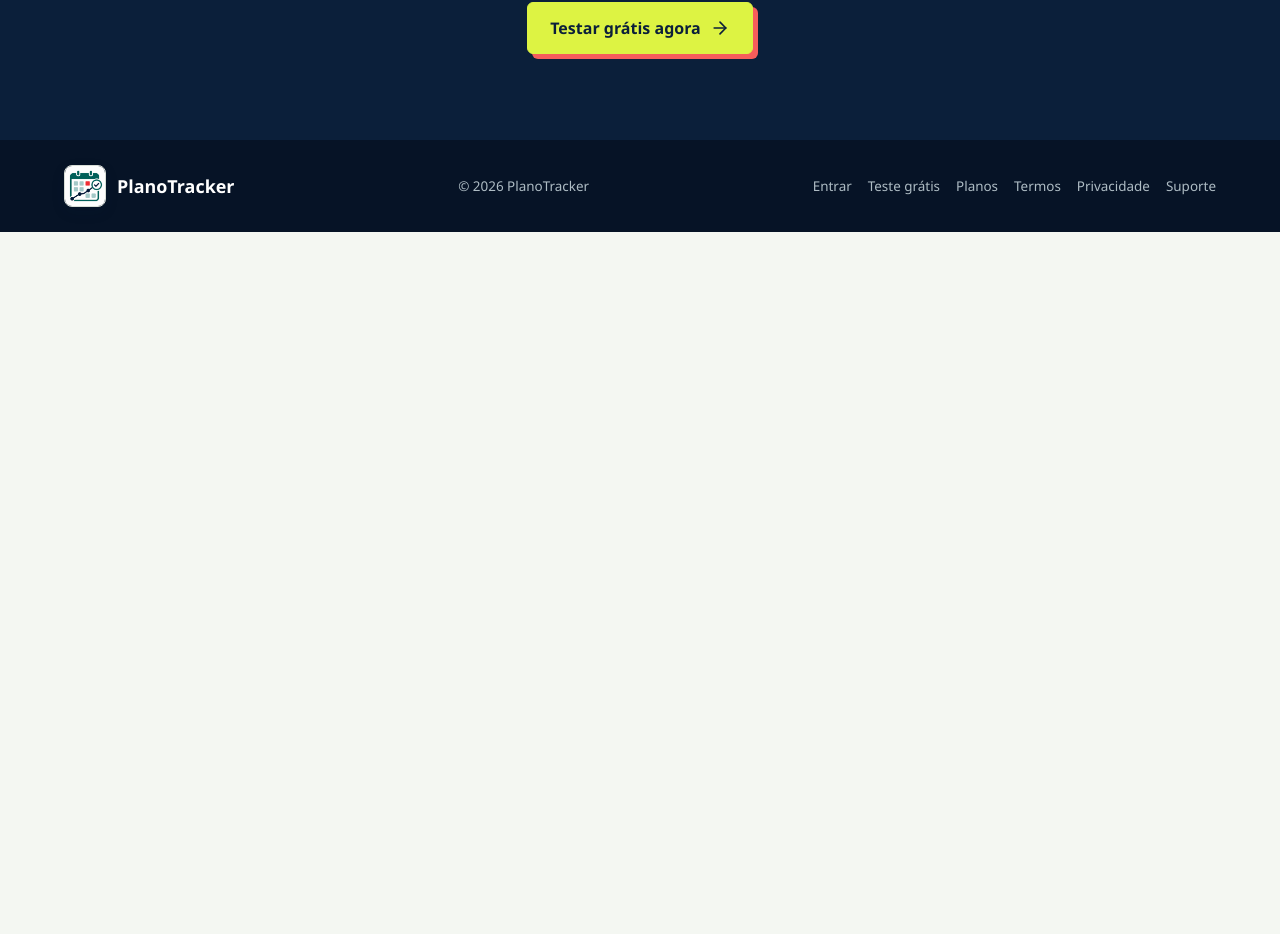
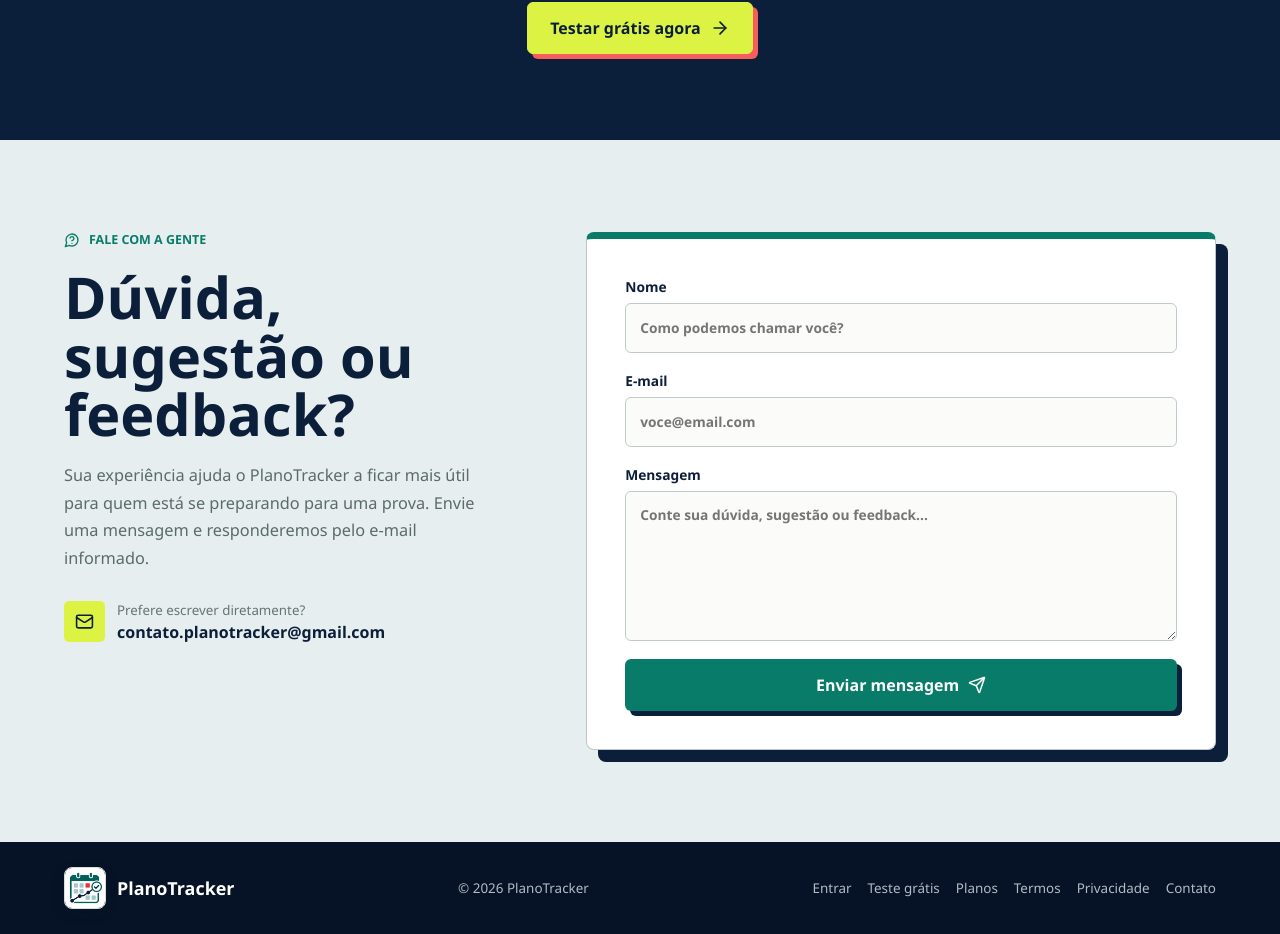
Before and after one commit to GPorts/PlanoTrack, a Next.js app: page / in a window 1280 px wide. Shown: the part 7800-8734 px from the top of the page. Before the commit the page ends 8032 px from the top, so only its background shows below. Built offline with nearby package versions, Linux system fonts and the light colour scheme.

Commit message:
Adiciona formulario de contato ao site

```diff
--- /dev/null
+++ b/app/api/contact/route.ts
@@ -0,0 +1,98 @@
+import { NextResponse } from "next/server";
+import { z } from "zod";
+import { getEnv } from "@/lib/env";
+
+const contactSchema = z.object({
+  name: z.string().trim().min(2).max(80),
+  email: z.string().trim().email().max(254),
+  message: z.string().trim().min(10).max(2000),
+  website: z.string().max(200).optional()
+});
+
+const rateLimitWindow = 10 * 60 * 1000;
+const rateLimitMaximum = 5;
+const requestsByIp = new Map<string, number[]>();
+
+export async function POST(request: Request) {
+  const ip = request.headers.get("x-forwarded-for")?.split(",")[0]?.trim() || "unknown";
+  if (isRateLimited(ip)) {
+    return NextResponse.json({ error: "Muitas mensagens enviadas. Aguarde alguns minutos e tente novamente." }, { status: 429 });
+  }
+
+  let body: unknown;
+  try {
+    body = await request.json();
+  } catch {
+    return NextResponse.json({ error: "Não foi possível ler a mensagem." }, { status: 400 });
+  }
+
+  const parsed = contactSchema.safeParse(body);
+  if (!parsed.success) {
+    return NextResponse.json({ error: "Preencha nome, e-mail válido e uma mensagem com pelo menos 10 caracteres." }, { status: 400 });
+  }
+
+  // Bots costumam preencher campos invisíveis. A resposta neutra evita novas tentativas.
+  if (parsed.data.website) return NextResponse.json({ ok: true });
+
+  const resendKey = getEnv("RESEND_API_KEY");
+  const from = getEnv("NOTIFICATION_FROM_EMAIL");
+  const destination = getEnv("NOTIFICATION_REPLY_TO_EMAIL") || "contato.planotracker@gmail.com";
+  if (!resendKey || !from) {
+    return NextResponse.json({ error: "O canal de contato está temporariamente indisponível." }, { status: 503 });
+  }
+
+  const response = await fetch("https://api.resend.com/emails", {
+    method: "POST",
+    headers: {
+      Authorization: `Bearer ${resendKey}`,
+      "Content-Type": "application/json"
+    },
+    body: JSON.stringify({
+      from,
+      to: [destination],
+      reply_to: parsed.data.email,
+      subject: `Novo contato pelo site - ${parsed.data.name.replace(/[\r\n]+/g, " ")}`,
+      html: contactEmailHtml(parsed.data)
+    })
+  });
+
+  if (!response.ok) {
+    return NextResponse.json({ error: "Não foi possível enviar agora. Tente novamente em alguns instantes." }, { status: 502 });
+  }
+
+  registerRequest(ip);
+  return NextResponse.json({ ok: true });
+}
+
+function isRateLimited(ip: string) {
+  const cutoff = Date.now() - rateLimitWindow;
+  const recent = (requestsByIp.get(ip) || []).filter((timestamp) => timestamp > cutoff);
+  requestsByIp.set(ip, recent);
+  return recent.length >= rateLimitMaximum;
+}
+
+function registerRequest(ip: string) {
+  requestsByIp.set(ip, [...(requestsByIp.get(ip) || []), Date.now()]);
+}
+
+function contactEmailHtml(data: { name: string; email: string; message: string }) {
+  return `
+    <div style="font-family:Arial,sans-serif;color:#0b1f3a;line-height:1.6;max-width:640px">
+      <h1 style="font-size:24px">Novo contato pelo PlanoTracker</h1>
+      <p><strong>Nome:</strong> ${escapeHtml(data.name)}</p>
+      <p><strong>E-mail:</strong> ${escapeHtml(data.email)}</p>
+      <p><strong>Mensagem:</strong></p>
+      <div style="white-space:pre-wrap;border-left:4px solid #087c68;padding:12px 16px;background:#f3f6f1">${escapeHtml(data.message)}</div>
+    </div>
+  `;
+}
+
+function escapeHtml(value: string) {
+  return value.replace(/[&<>"']/g, (character) => ({
+    "&": "&amp;",
+    "<": "&lt;",
+    ">": "&gt;",
+    '"': "&quot;",
+    "'": "&#039;"
+  })[character] || character);
+}
--- /dev/null
+++ b/app/contact-form.tsx
@@ -0,0 +1,77 @@
+"use client";
+
+import { useState } from "react";
+import { CheckCircle2, Send } from "lucide-react";
+
+type FormState = "idle" | "sending" | "success" | "error";
+
+export function ContactForm() {
+  const [state, setState] = useState<FormState>("idle");
+  const [message, setMessage] = useState("");
+
+  async function submit(event: React.FormEvent<HTMLFormElement>) {
+    event.preventDefault();
+    const form = event.currentTarget;
+    const fields = new FormData(form);
+
+    setState("sending");
+    setMessage("");
+
+    try {
+      const response = await fetch("/api/contact", {
+        method: "POST",
+        headers: { "Content-Type": "application/json" },
+        body: JSON.stringify({
+          name: fields.get("name"),
+          email: fields.get("email"),
+          message: fields.get("message"),
+          website: fields.get("website")
+        })
+      });
+      const data = await response.json();
+
+      if (!response.ok) {
+        setState("error");
+        setMessage(data.error || "Não foi possível enviar a mensagem.");
+        return;
+      }
+
+      form.reset();
+      setState("success");
+      setMessage("Mensagem enviada. Obrigado por falar com a gente!");
+    } catch {
+      setState("error");
+      setMessage("Não foi possível conectar. Verifique sua internet e tente novamente.");
+    }
+  }
+
+  return (
+    <form className="contact-form" onSubmit={submit}>
+      <label>
+        Nome
+        <input name="name" type="text" autoComplete="name" maxLength={80} placeholder="Como podemos chamar você?" required />
+      </label>
+      <label>
+        E-mail
+        <input name="email" type="email" autoComplete="email" maxLength={254} placeholder="voce@email.com" required />
+      </label>
+      <label>
+        Mensagem
+        <textarea name="message" minLength={10} maxLength={2000} rows={6} placeholder="Conte sua dúvida, sugestão ou feedback..." required />
+      </label>
+      <label className="contact-honeypot" aria-hidden="true">
+        Site
+        <input name="website" type="text" tabIndex={-1} autoComplete="off" />
+      </label>
+      {message ? (
+        <div className={`contact-form-message ${state}`} role="status">
+          {state === "success" ? <CheckCircle2 size={18} /> : null}
+          {message}
+        </div>
+      ) : null}
+      <button className="sales-button" type="submit" disabled={state === "sending"}>
+        {state === "sending" ? "Enviando..." : <>Enviar mensagem <Send size={18} /></>}
+      </button>
+    </form>
+  );
+}
--- a/app/page.tsx
+++ b/app/page.tsx
@@ -15,6 +15,7 @@ import {
   ListChecks,
   ListRestart,
   LockKeyhole,
+  Mail,
   MessageCircleQuestion,
   Newspaper,
   Route,
@@ -23,6 +24,7 @@ import {
   Target,
   Upload
 } from "lucide-react";
+import { ContactForm } from "./contact-form";
 
 const checkoutLinks = {
   monthly: "https://pay.cakto.com.br/eyeihqu_955621",
@@ -508,6 +510,22 @@ export default function HomePage() {
         <Link className="sales-button" href="/login?mode=signup&trial=1">Testar grátis agora <ArrowRight size={20} /></Link>
       </section>
 
+      <section className="sales-section contact-section" id="contact">
+        <div className="contact-copy">
+          <p className="sales-kicker"><MessageCircleQuestion size={16} /> Fale com a gente</p>
+          <h2>Dúvida, sugestão ou feedback?</h2>
+          <p>
+            Sua experiência ajuda o PlanoTracker a ficar mais útil para quem está se preparando para uma prova. Envie
+            uma mensagem e responderemos pelo e-mail informado.
+          </p>
+          <a className="contact-email" href="mailto:contato.planotracker@gmail.com">
+            <Mail size={19} />
+            <span><small>Prefere escrever diretamente?</small><strong>contato.planotracker@gmail.com</strong></span>
+          </a>
+        </div>
+        <ContactForm />
+      </section>
+
       <footer className="sales-footer">
         <Link className="sales-brand footer-brand" href="/">
           <img src="/plano-tracker.png" alt="" aria-hidden="true" />
@@ -520,7 +538,7 @@ export default function HomePage() {
           <a href="#pricing">Planos</a>
           <Link href="/termos">Termos</Link>
           <Link href="/privacidade">Privacidade</Link>
-          <a href="mailto:contato.planotracker@gmail.com">Suporte</a>
+          <a href="#contact">Contato</a>
         </nav>
       </footer>
     </main>
--- a/app/visual-refresh.css
+++ b/app/visual-refresh.css
@@ -1453,6 +1453,150 @@ textarea:focus {
   background: var(--lime);
   color: var(--navy);
   box-shadow: 5px 5px 0 var(--coral);
+}
+
+.contact-section {
+  display: grid;
+  grid-template-columns: minmax(280px, 0.8fr) minmax(420px, 1.2fr);
+  gap: clamp(46px, 8vw, 110px);
+  align-items: start;
+  width: 100%;
+  max-width: none;
+  background: #e7eeef;
+  padding: 92px max(5vw, calc((100vw - 1240px) / 2));
+}
+
+.contact-copy {
+  position: sticky;
+  top: 110px;
+}
+
+.contact-copy h2 {
+  max-width: 520px;
+  margin: 12px 0 18px;
+  color: var(--navy);
+  font-size: clamp(2.3rem, 4.5vw, 4.2rem);
+  line-height: 1.02;
+}
+
+.contact-copy > p:not(.sales-kicker) {
+  max-width: 530px;
+  margin: 0;
+  color: #5a6b6b;
+  font-size: 1.02rem;
+  line-height: 1.7;
+}
+
+.contact-email {
+  display: inline-flex;
+  align-items: center;
+  gap: 12px;
+  margin-top: 28px;
+  color: var(--navy);
+}
+
+.contact-email > svg {
+  box-sizing: content-box;
+  border-radius: 5px;
+  background: var(--lime);
+  padding: 11px;
+}
+
+.contact-email small,
+.contact-email strong {
+  display: block;
+}
+
+.contact-email small {
+  margin-bottom: 2px;
+  color: #657572;
+}
+
+.contact-form {
+  position: relative;
+  display: grid;
+  gap: 18px;
+  border: 1px solid #bac8ca;
+  border-top: 7px solid var(--brand);
+  border-radius: 8px;
+  background: #ffffff;
+  padding: clamp(24px, 4vw, 38px);
+  box-shadow: 12px 12px 0 var(--navy);
+}
+
+.contact-form label {
+  display: grid;
+  gap: 7px;
+  color: var(--navy);
+  font-size: 0.86rem;
+  font-weight: 900;
+}
+
+.contact-form input,
+.contact-form textarea {
+  width: 100%;
+  border: 1px solid #bfcacb;
+  border-radius: 6px;
+  background: #fbfcfa;
+  color: var(--navy);
+  padding: 13px 14px;
+  outline: none;
+  transition: border-color 150ms ease, box-shadow 150ms ease;
+}
+
+.contact-form input {
+  min-height: 50px;
+}
+
+.contact-form textarea {
+  min-height: 150px;
+  resize: vertical;
+}
+
+.contact-form input:focus,
+.contact-form textarea:focus {
+  border-color: var(--brand);
+  box-shadow: 0 0 0 3px rgba(8, 124, 104, 0.12);
+}
+
+.contact-form .sales-button {
+  width: 100%;
+  border: 0;
+}
+
+.contact-form .sales-button:disabled {
+  cursor: wait;
+  opacity: 0.68;
+  transform: none;
+}
+
+.contact-honeypot {
+  position: absolute !important;
+  width: 1px;
+  height: 1px;
+  overflow: hidden;
+  clip: rect(0 0 0 0);
+  white-space: nowrap;
+}
+
+.contact-form-message {
+  display: flex;
+  align-items: center;
+  gap: 8px;
+  border-radius: 5px;
+  padding: 11px 13px;
+  font-size: 0.82rem;
+  font-weight: 800;
+}
+
+.contact-form-message.success {
+  background: #e2f4ed;
+  color: #076252;
+}
+
+.contact-form-message.error {
+  background: #fff0ed;
+  color: #9e3324;
 }
 
 .sales-footer {
@@ -3876,6 +4020,15 @@ textarea:focus {
 
   .sales-footer > span { justify-self: center; }
 
+  .contact-section {
+    grid-template-columns: 1fr;
+    gap: 38px;
+  }
+
+  .contact-copy {
+    position: static;
+  }
+
   .quiz-intro,
   .quiz-result {
     grid-template-columns: 1fr;
@@ -4026,6 +4179,28 @@ textarea:focus {
     padding: 72px 18px;
   }
 
+  .contact-section {
+    padding: 68px 18px 78px;
+  }
+
+  .contact-copy h2 {
+    font-size: 36px;
+  }
+
+  .contact-email {
+    align-items: flex-start;
+  }
+
+  .contact-email strong {
+    font-size: 0.82rem;
+    overflow-wrap: anywhere;
+  }
+
+  .contact-form {
+    padding: 24px 18px;
+    box-shadow: 7px 7px 0 var(--navy);
+  }
+
   .trial-offer-section {
     grid-template-columns: 1fr;
     padding: 58px 18px;
```
Also changed, not shown: app/privacidade/page.tsx (+4 -4 lines).
